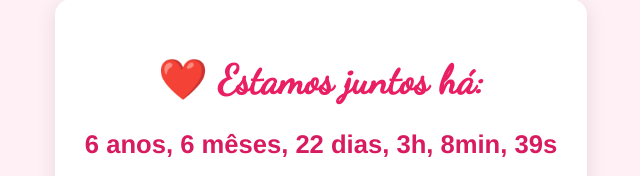
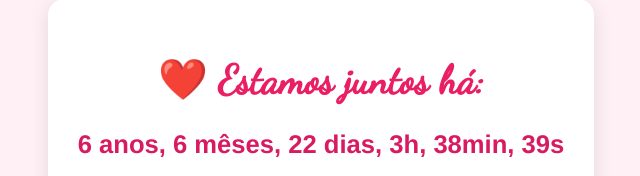
Before and after one commit to CaioBrasetti/time_together, a plain HTML site: page index.html in a window 1280 px wide. Shown: the part 231-407 px from the top of the page, without its empty margins (319-959 px from the left). Drawn offline with Linux system fonts and the light colour scheme.

Commit message:
Update index.html

```diff
--- a/index.html
+++ b/index.html
@@ -20,7 +20,7 @@
   </div>
 
   <script>
-    const startDate = new Date(2018, 10, 21, 16, 00, 0);
+    const startDate = new Date(2018, 10, 21, 15, 30, 0);
 
     function updateTimer() {
   const now = new Date();
```
